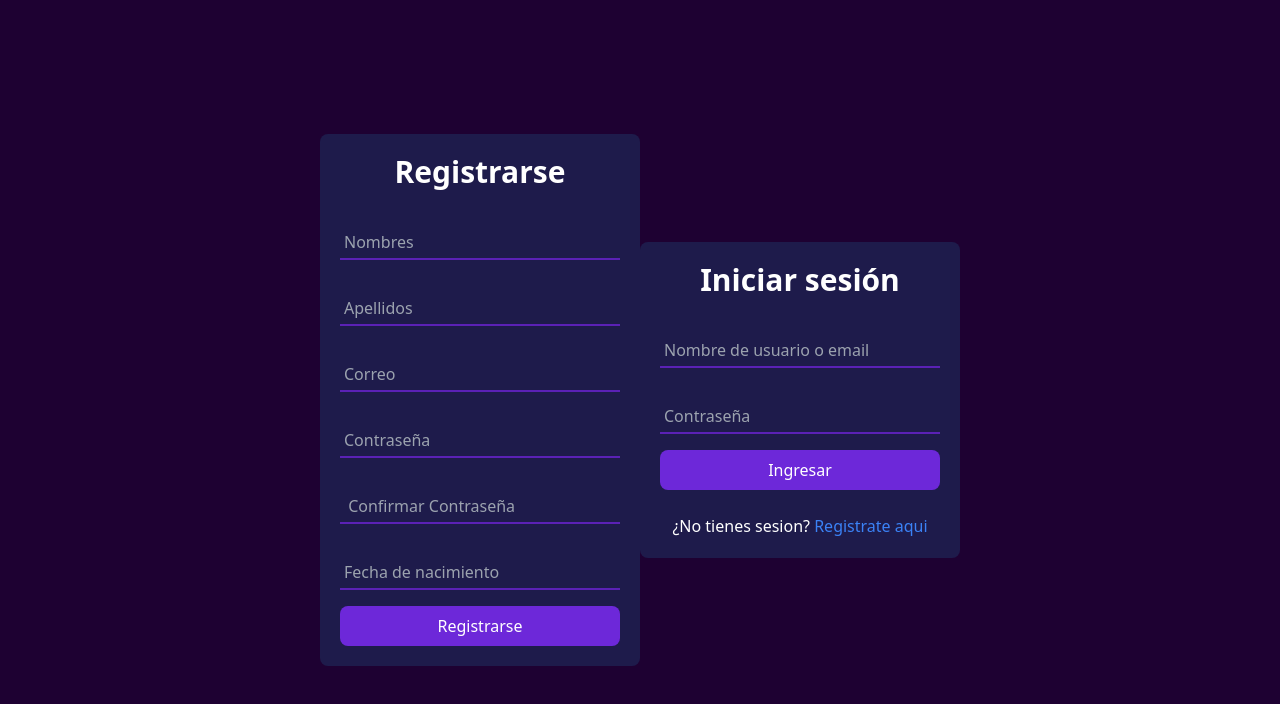
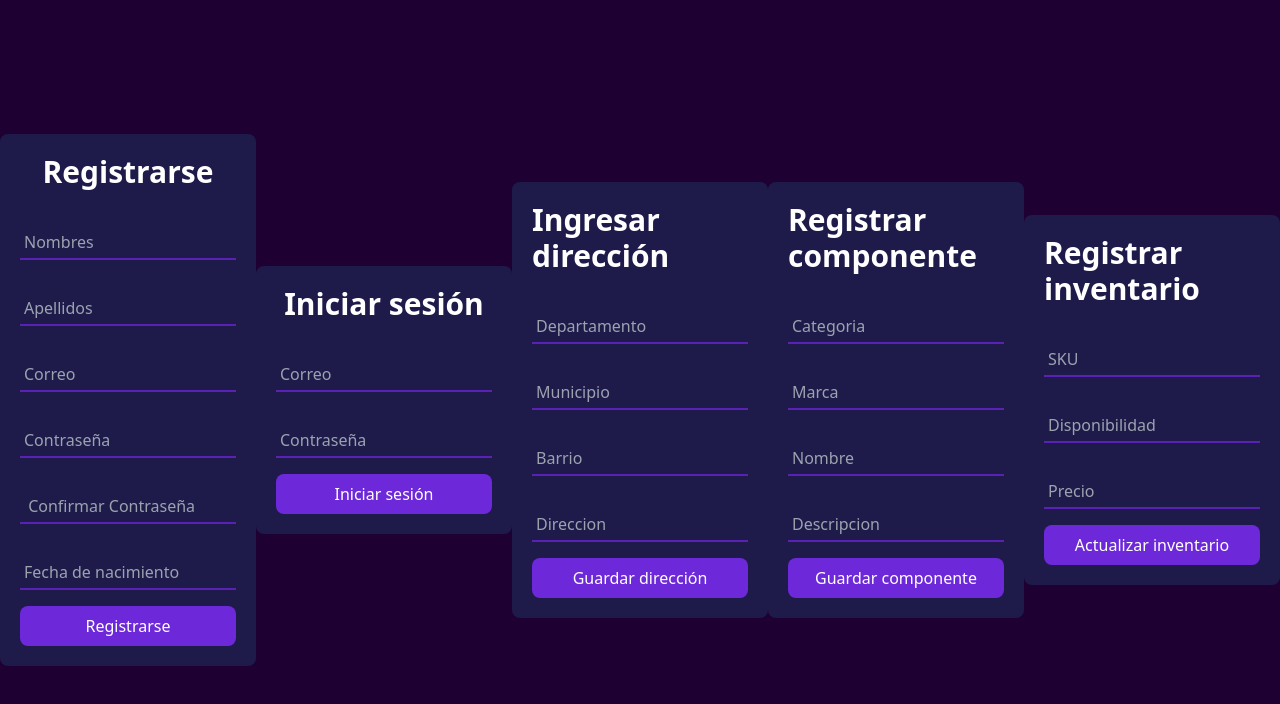
Before and after one commit to andrey73m/SMT-FRONTEND, a React (Vite) app: page / in a window 1280 px wide. Shown: the top 704 px of the page. Built offline with nearby package versions, Linux system fonts and the light colour scheme.

Commit message:
Formularios creados con sus validaciones

```diff
--- a/src/App.tsx
+++ b/src/App.tsx
@@ -1,5 +1,8 @@
 import FormularioLogin from "./components/formularios/login"
 import FormularioRegistrarse from "./components/formularios/registrarse"
+import FormularioDireccion from "./components/formularios/direccion"
+import FormularioComponente from "./components/formularios/componente"
+import FormularioInventario from "./components/formularios/inventario"
 const App = () => {
 
   return (
@@ -7,6 +10,9 @@ const App = () => {
       <div className="w-full  h-full flex items-center justify-center">
         <FormularioRegistrarse/>
         <FormularioLogin/>
+        <FormularioDireccion/>
+        <FormularioComponente/>
+        <FormularioInventario/>
       </div>
     </div>
   )
--- /dev/null
+++ b/src/components/formularios/componente.tsx
@@ -0,0 +1,42 @@
+import { useForm } from "react-hook-form"
+import { Boton, CampoTexto } from "../UI"
+import { componenteResolver, CamposComponente } from "./validators";
+import ErrorFormulario from "./Error"
+
+const FormularioComponente = () =>{
+  const { register, handleSubmit, formState: { errors, isSubmitting } } = useForm<CamposComponente>(
+    {
+      defaultValues: {
+        categoria: "",
+        marca: "",
+        nombre: "",
+        descripcion: "",
+      },
+      resolver: componenteResolver
+    }
+  )
+
+  const onSubmit = (data) => {
+
+    console.log(data)
+  }
+
+  return (
+    <form onSubmit={handleSubmit(onSubmit)} className="rounded-lg bg-indigo-950 w-1/4 flex flex-col items-center justify-normal p-5">
+      <h1 className="mb-5 font-bold text-3xl">Registrar componente</h1>
+      {errors.categoria && <ErrorFormulario>{errors.categoria.message}</ErrorFormulario>}
+      <CampoTexto  {...register("categoria")} placeholder="Categoria"/>
+      {errors.marca && <ErrorFormulario>{errors.marca.message}</ErrorFormulario>}
+      <CampoTexto  {...register("marca")} placeholder="Marca"/>
+      {errors.nombre && <ErrorFormulario>{errors.nombre.message}</ErrorFormulario>}
+      <CampoTexto  {...register("nombre")} placeholder="Nombre"/>
+      {errors.descripcion && <ErrorFormulario>{errors.descripcion.message}</ErrorFormulario>}
+      <CampoTexto  {...register("descripcion")} placeholder="Descripcion"/>
+
+      <Boton type="submit" >Guardar componente</Boton>
+
+    </form>
+  )
+
+}
+export default FormularioComponente;
--- /dev/null
+++ b/src/components/formularios/direccion.tsx
@@ -0,0 +1,42 @@
+import { useForm } from "react-hook-form"
+import { Boton, CampoTexto } from "../UI"
+import { direccionResolver, CamposDireccion } from "./validators";
+import ErrorFormulario from "./Error"
+
+const FormularioDireccion = () =>{
+  const { register, handleSubmit, formState: { errors, isSubmitting } } = useForm<CamposDireccion>(
+    {
+      defaultValues: {
+        c_dane_departamento: "",
+        c_dane_municipio: "",
+        barrio: "",
+        cadena_direccion: "",
+      },
+      resolver: direccionResolver
+    }
+  )
+
+  const onSubmit = (data) => {
+
+    console.log(data)
+  }
+
+  return (
+    <form onSubmit={handleSubmit(onSubmit)} className="rounded-lg bg-indigo-950 w-1/4 flex flex-col items-center justify-normal p-5">
+      <h1 className="mb-5 font-bold text-3xl">Ingresar dirección</h1>
+      {errors.c_dane_departamento && <ErrorFormulario>{errors.c_dane_departamento.message}</ErrorFormulario>}
+      <CampoTexto  {...register("c_dane_departamento")} placeholder="Departamento"/>
+      {errors.c_dane_municipio && <ErrorFormulario>{errors.c_dane_municipio.message}</ErrorFormulario>}
+      <CampoTexto  {...register("c_dane_municipio")} placeholder="Municipio"/>
+      {errors.barrio && <ErrorFormulario>{errors.barrio.message}</ErrorFormulario>}
+      <CampoTexto  {...register("barrio")} placeholder="Barrio"/>
+      {errors.cadena_direccion && <ErrorFormulario>{errors.cadena_direccion.message}</ErrorFormulario>}
+      <CampoTexto  {...register("cadena_direccion")} placeholder="Direccion"/>
+
+      <Boton type="submit" >Guardar dirección</Boton>
+
+    </form>
+  )
+
+}
+export default FormularioDireccion;
--- /dev/null
+++ b/src/components/formularios/inventario.tsx
@@ -0,0 +1,36 @@
+import { useForm } from "react-hook-form"
+import { Boton, CampoTexto } from "../UI"
+import { inventarioResolver, CamposInventario } from "./validators";
+import ErrorFormulario from "./Error"
+
+const FormularioInventario = () =>{
+  const { register, handleSubmit, formState: { errors, isSubmitting } } = useForm<CamposInventario>(
+    {
+      defaultValues: {
+        SKU: "",
+        disponibilidad: "",
+        precio: "",
+      },
+      resolver: inventarioResolver
+    }
+  )
+
+  const onSubmit = (data) => {
+
+    console.log(data)
+  }
+  return (
+    <form onSubmit={handleSubmit(onSubmit)} className="rounded-lg bg-indigo-950 w-1/4 flex flex-col items-center justify-normal p-5">
+      <h1 className="mb-5 font-bold text-3xl">Registrar inventario</h1>
+      {errors.SKU && <ErrorFormulario>{errors.SKU.message}</ErrorFormulario>}
+      <CampoTexto  {...register("SKU")} placeholder="SKU"/>
+      {errors.disponibilidad && <ErrorFormulario>{errors.disponibilidad.message}</ErrorFormulario>}
+      <CampoTexto  {...register("disponibilidad")} placeholder="Disponibilidad"/>
+      {errors.precio && <ErrorFormulario>{errors.precio.message}</ErrorFormulario>}
+      <CampoTexto  {...register("precio")} placeholder="Precio"/>
+      <Boton type="submit" >Actualizar inventario</Boton>
+
+    </form>
+  )
+}
+export default FormularioInventario;
--- a/src/components/formularios/login.tsx
+++ b/src/components/formularios/login.tsx
@@ -1,18 +1,39 @@
+import { useForm } from "react-hook-form"
 import { Boton, CampoTexto } from "../UI"
+import { loginResolver, CamposLogin } from "./validators";
+import ErrorFormulario from "./Error"
+
+
 const FormularioLogin = () => {
+  const { register, handleSubmit, formState: { errors, isSubmitting } } = useForm<CamposLogin>(
+    {
+      defaultValues: {
+        correo: "",
+        clave: "",
+      },
+      resolver: loginResolver
+    }
+  )
+
+  const onSubmit = (data) => {
+
+    console.log(data)
+  }
 
   return (
-    <form className="rounded-lg bg-indigo-950 w-1/4 flex flex-col items-center justify-normal p-5">
+    <form onSubmit={handleSubmit(onSubmit)} className="rounded-lg bg-indigo-950 w-1/4 flex flex-col items-center justify-normal p-5">
       <h1 className="mb-5 font-bold text-3xl">Iniciar sesión</h1>
 
-      <CampoTexto placeholder="Nombre de usuario o email" name="email" type="email" required/>
-      <CampoTexto placeholder="Contraseña" type="password" name="password" required/>
-      <Boton children="Ingresar"/><br/>
-      <p>¿No tienes sesion?
-          <a href="" role="link">
+      {errors.correo && <ErrorFormulario>{errors.correo.message}</ErrorFormulario>}
+      <CampoTexto  {...register("correo")} placeholder="Correo" type="email"/>
+      {errors.clave && <ErrorFormulario>{errors.clave.message}</ErrorFormulario>}
+      <CampoTexto {...register("clave")} placeholder="Contraseña" type="password"/>
+      <Boton type="submit" >Iniciar sesión</Boton>
+      {/*<p>¿No tienes sesion?
+        <a href="" role="link">
           <span className="text-blue-500">  Registrate aqui</span>
-          </a>
-        </p>
+        </a>
+  </p>*/}
     </form>
   )
 
--- /dev/null
+++ b/src/components/formularios/validators/componente.ts
@@ -0,0 +1,10 @@
+import { z } from "zod"
+
+export const componenteValidator = z.object({
+  categoria: z.string().length(1, "Escoge una categoria valida"),
+  marca: z.string().min(2, "Ingresa una marca valida"),
+  nombre: z.string().min(2, "Ingresa un nombre valido"),
+  descripcion: z.string().min(10, "Ingresa una descripcion valida"),
+})
+
+export type CamposComponente = z.infer<typeof componenteValidator>;
--- /dev/null
+++ b/src/components/formularios/validators/direccion.ts
@@ -0,0 +1,10 @@
+import { z } from "zod"
+
+export const direccionValidator = z.object({
+  c_dane_departamento: z.string().length(1, "Escoge un departamento valido"),
+  c_dane_municipio: z.string().min(2, "Escoge un municipio valido"),
+  barrio: z.string().min(5, "Ingresa un barrio valido"),
+  cadena_direccion: z.string().min(8, "La direccion debe ser mayor a 8 caracteres")
+})
+
+export type CamposDireccion = z.infer<typeof direccionValidator>;
--- a/src/components/formularios/validators/index.ts
+++ b/src/components/formularios/validators/index.ts
@@ -1,5 +1,9 @@
+import { zodResolver } from "@hookform/resolvers/zod";
 import { registroValidator, CamposRegistro } from "./registro";
-import { zodResolver } from "@hookform/resolvers/zod";
+import { loginValidator, CamposLogin } from "./login";
+import { direccionValidator,CamposDireccion } from "./direccion";
+import { componenteValidator, CamposComponente } from "./componente";
+import { inventarioValidator, CamposInventario } from "./inventario";
 
 const registroResolver = zodResolver(registroValidator)
 
@@ -10,3 +14,43 @@ export {
 export type {
   CamposRegistro
 }
+
+const loginResolver = zodResolver(loginValidator)
+
+export {
+  loginResolver
+}
+
+export type {
+  CamposLogin
+}
+
+const direccionResolver = zodResolver(direccionValidator)
+
+export {
+  direccionResolver
+}
+
+export type {
+  CamposDireccion
+}
+
+const componenteResolver = zodResolver(componenteValidator)
+
+export {
+  componenteResolver
+}
+
+export type {
+  CamposComponente
+}
+
+const inventarioResolver = zodResolver(inventarioValidator)
+
+export {
+  inventarioResolver
+}
+
+export type {
+  CamposInventario
+}
--- /dev/null
+++ b/src/components/formularios/validators/inventario.ts
@@ -0,0 +1,9 @@
+import { z } from "zod"
+
+export const inventarioValidator = z.object({
+  SKU: z.string().min(6, "Ingrese un SKU valido"),
+  disponibilidad: z.number().int("Ingresa valor valido"),
+  precio: z.number().int("Ingresa un precio valido"),
+})
+
+export type CamposInventario = z.infer<typeof inventarioValidator>;
--- /dev/null
+++ b/src/components/formularios/validators/login.ts
@@ -0,0 +1,8 @@
+import { z } from "zod"
+
+export const loginValidator = z.object({
+  correo: z.string().email("Escribe un correo valido"),
+  clave: z.string().min(8, "La contraseña debe ser mayor a 8 caracteres")
+})
+
+export type CamposLogin = z.infer<typeof loginValidator>;
```
